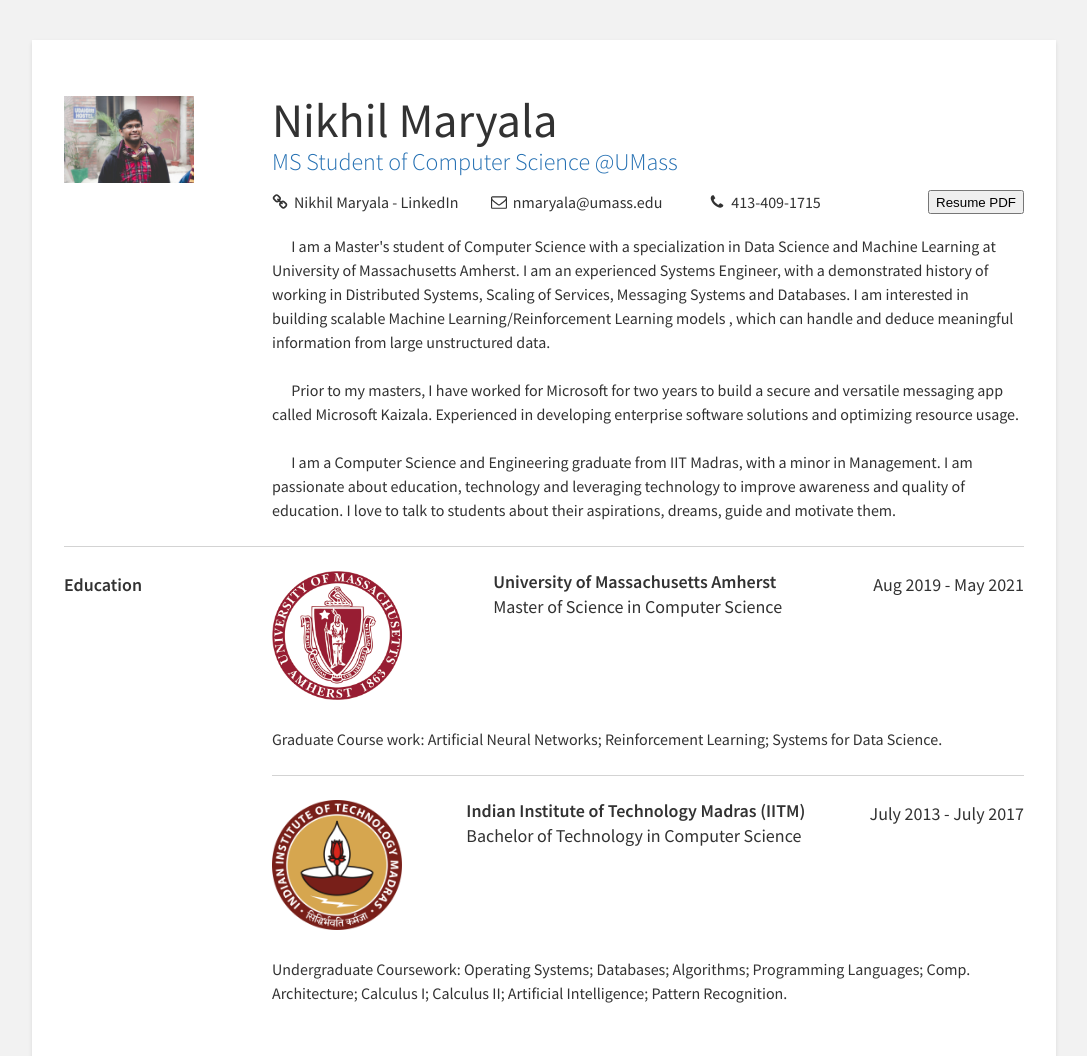
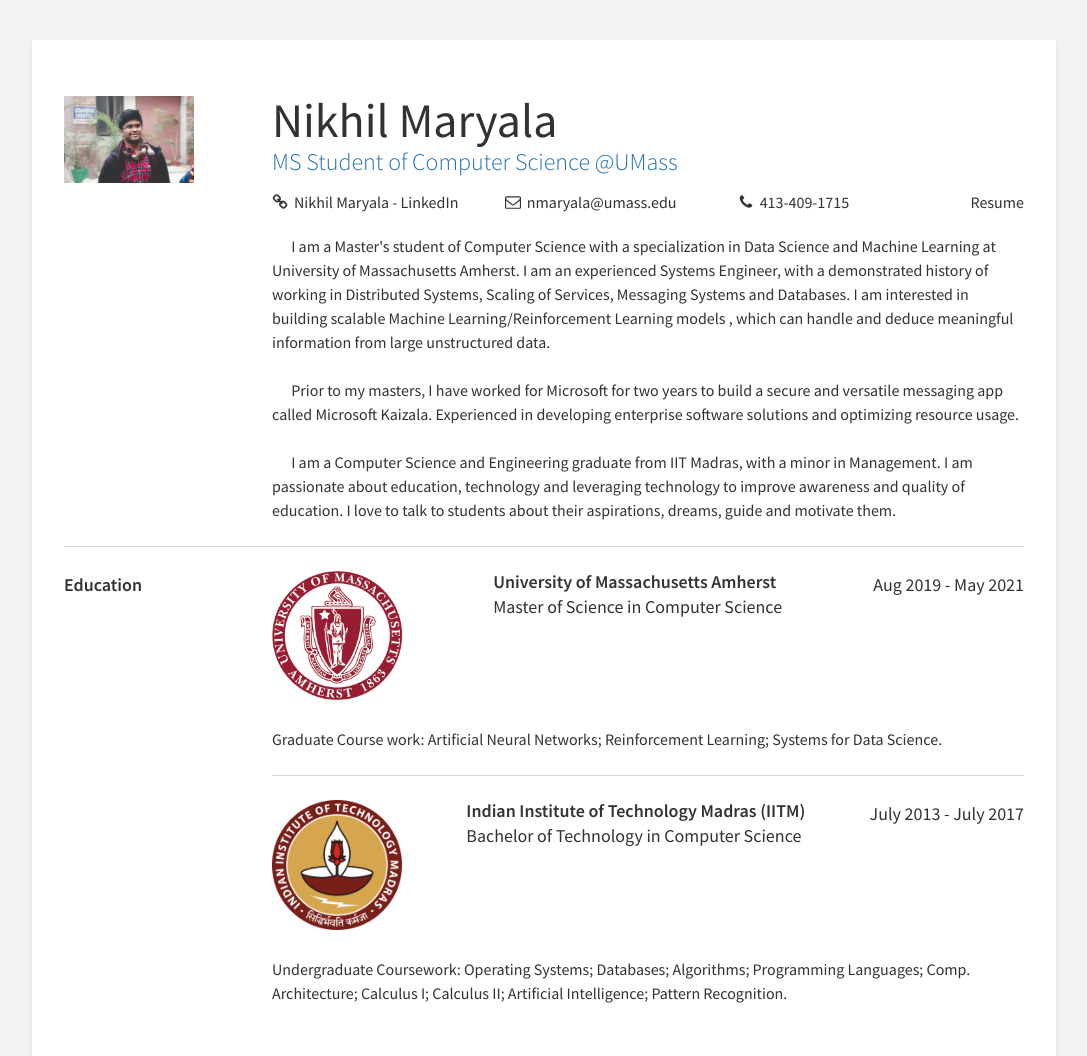
Before and after one commit to nmaryala/nmaryala.github.io, a plain HTML site: page index.html in a window 1280 px wide. Shown: the top 1056 px of the page, without its empty margins (96-1183 px from the left). Drawn offline with nearby package versions, Linux system fonts and the light colour scheme.

Commit message:
resume link

```diff
--- a/index.html
+++ b/index.html
@@ -45,7 +45,10 @@
                         </svg>
                         <a href="tel:413-409-1715">413-409-1715</a>
                     </div>
-                    <button type=submit class="btn btn-danger" onclick="window.open('file:\Nikhil_Maryala_Resume.pdf'); return true;"> Resume PDF </button>
+                    <div class="footer_box_content">
+                        <div class="cleaner_h10"></div>
+                        <div class="button_01"><a href="Nikhil_Maryala_Resume.pdf" target="_blank" >Resume</a></div>
+                    </div>
                 </div> <!-- end links -->
 
                 <p>&nbsp&nbsp &nbsp&nbsp I am a Master's student of Computer Science with a specialization in Data
```
